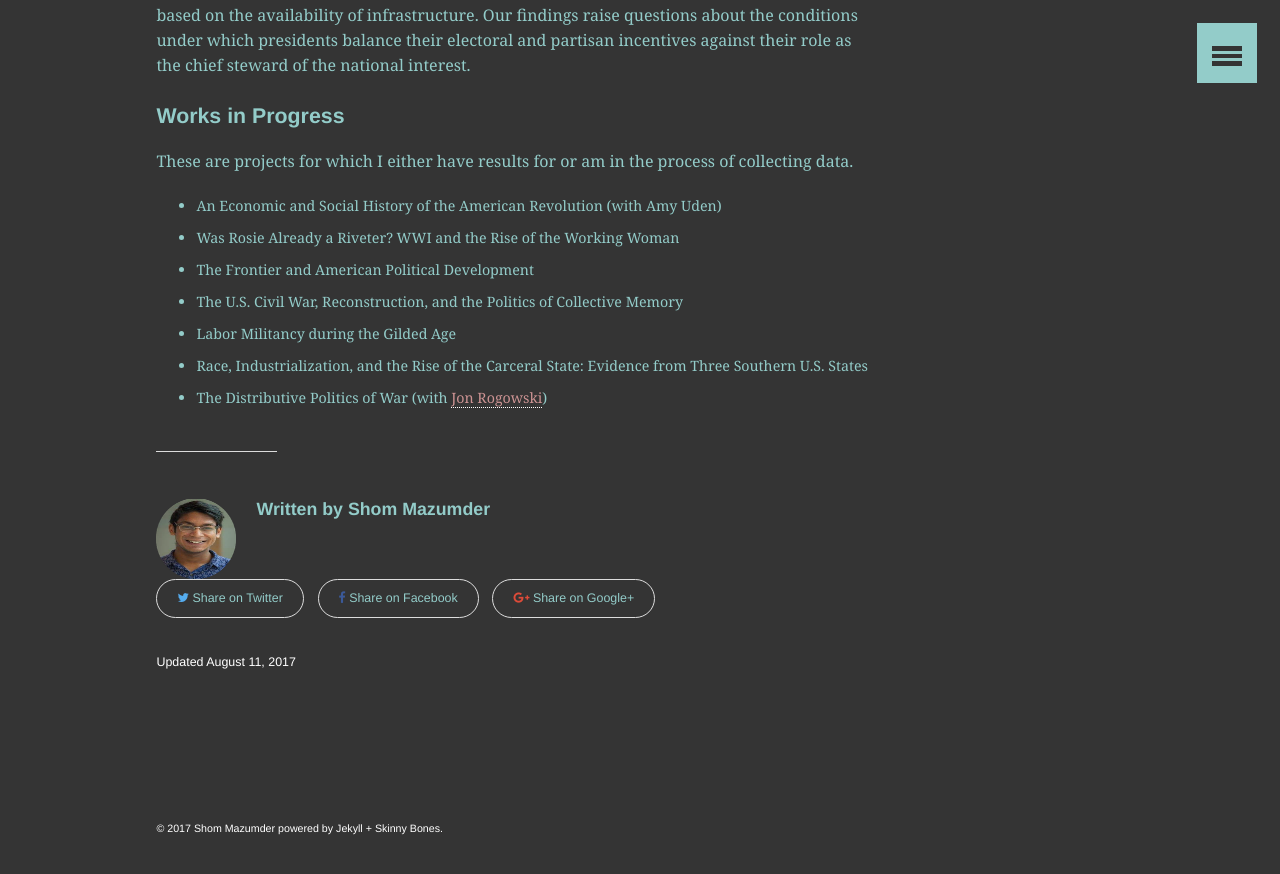
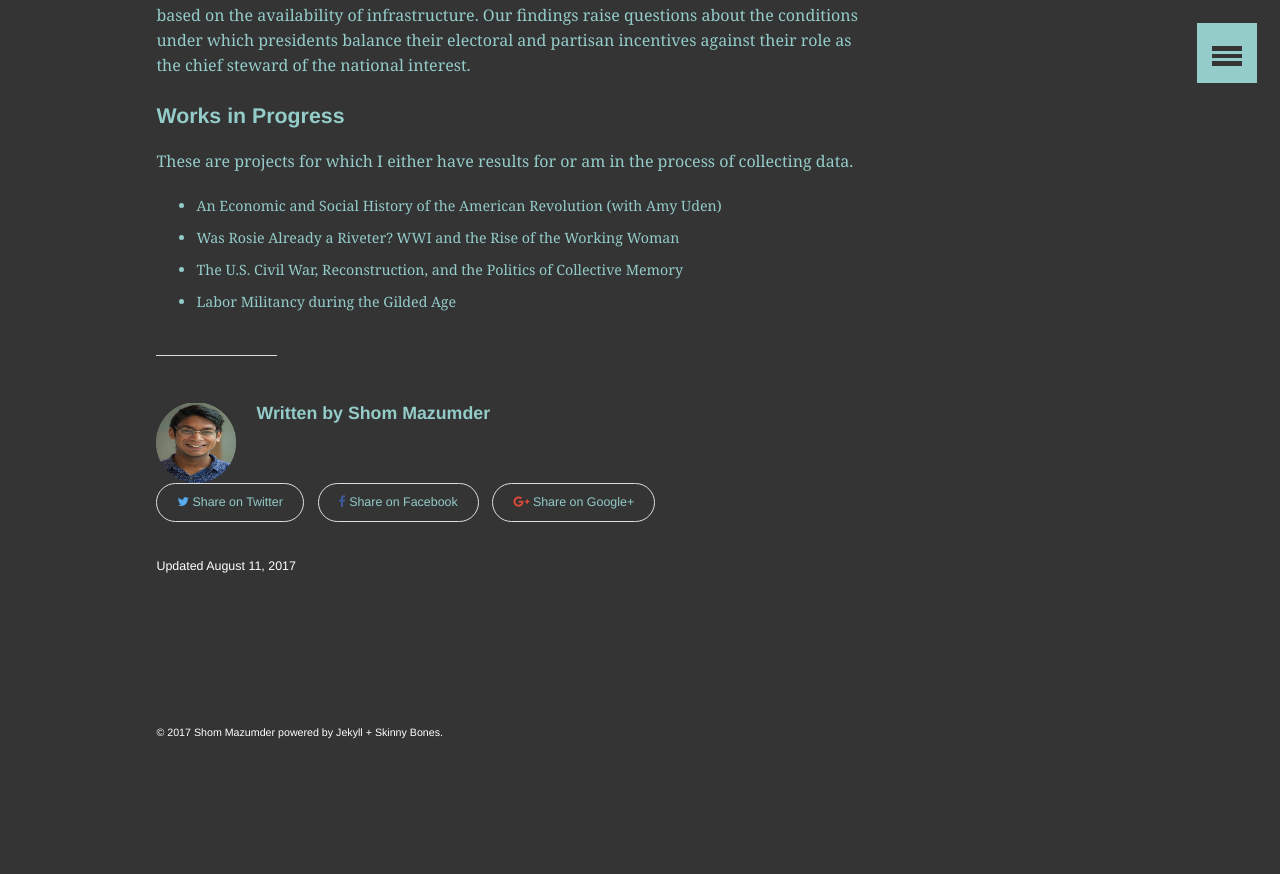
Before and after one commit to shommazumder/shommazumder.github.io-archive, a Jekyll site: the page built from _posts/2017-08-11-violence.md, in a window 1280 px wide and 900 px high, scrolled down 1494 px. Shown: the top 874 px of the window. Built offline with Jekyll 4.4.1, drawn with Linux system fonts in a browser that asks for light colours; after the commit the page ends 2303 px from its top, so only the background shows below that.

Commit message:
updated page

```diff
--- a/_posts/2017-08-11-violence.md
+++ b/_posts/2017-08-11-violence.md
@@ -32,8 +32,5 @@ These are projects for which I either have results for or am in the process of c
 
 * An Economic and Social History of the American Revolution \(with Amy Uden\)
 * Was Rosie Already a Riveter? WWI and the Rise of the Working Woman
-* The Frontier and American Political Development
 * The U.S. Civil War, Reconstruction, and the Politics of Collective Memory
 * Labor Militancy during the Gilded Age
-* Race, Industrialization, and the Rise of the Carceral State: Evidence from Three Southern U.S. States
-* The Distributive Politics of War \(with [Jon Rogowski](https://scholar.harvard.edu/rogowski)\)
```
